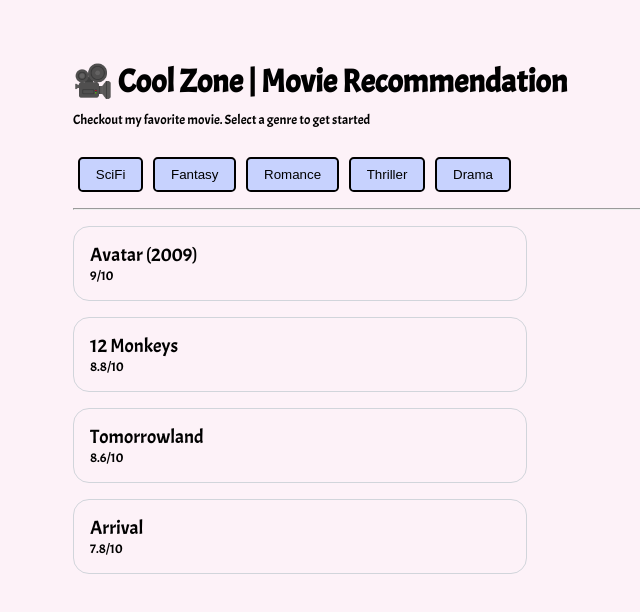
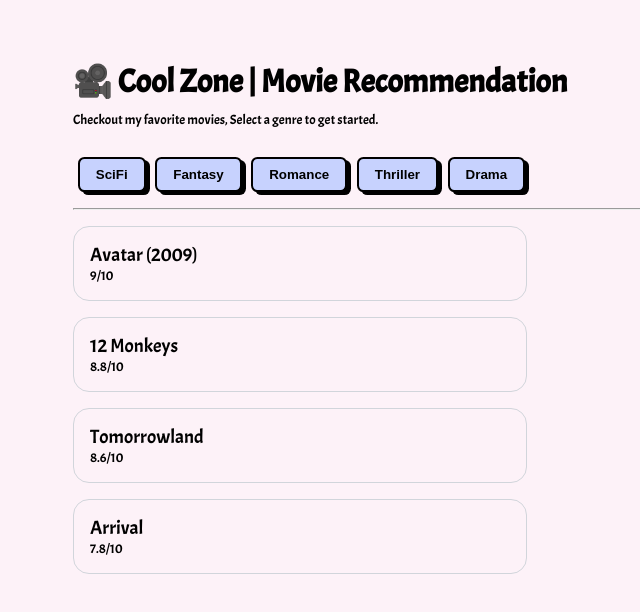
Before and after one commit to hrshmistry/Cool-Zone, a React (Create React App) app: page / in a window 1280 px wide. Shown: the top 612 px of the page, without its empty margins (267-907 px from the left). Built offline with nearby package versions, Linux system fonts and the light colour scheme.

Commit message:
button shadow

```diff
--- a/src/App.js
+++ b/src/App.js
@@ -45,7 +45,7 @@ export default function App() {
     <div className="App">
       <h1>🎥 Cool Zone | Movie Recommendation </h1>
       <p style={{ fontSize: "smaller", marginTop: "-0.8rem" }}>
-        Checkout my favorite movie. Select a genre to get started
+        Checkout my favorite movies, Select a genre to get started.
       </p>
 
       <div>
@@ -55,7 +55,7 @@ export default function App() {
             style={{
               cursor: "pointer",
               background: "#C7D2FE",
-              borderRadius: "0.3rem",
+              borderRadius: "0.4rem",
               padding: "0.5rem  1rem",
               border: "2px solid black",
               margin: "1rem 0.3rem 0.5rem "
--- a/src/styles.css
+++ b/src/styles.css
@@ -11,3 +11,8 @@ body {
   font-family: "Acme", sans-serif;
   background-color: #fdf2f8;
 }
+
+button {
+  font-weight: bold;
+  box-shadow: 4px 3px;
+}
```
